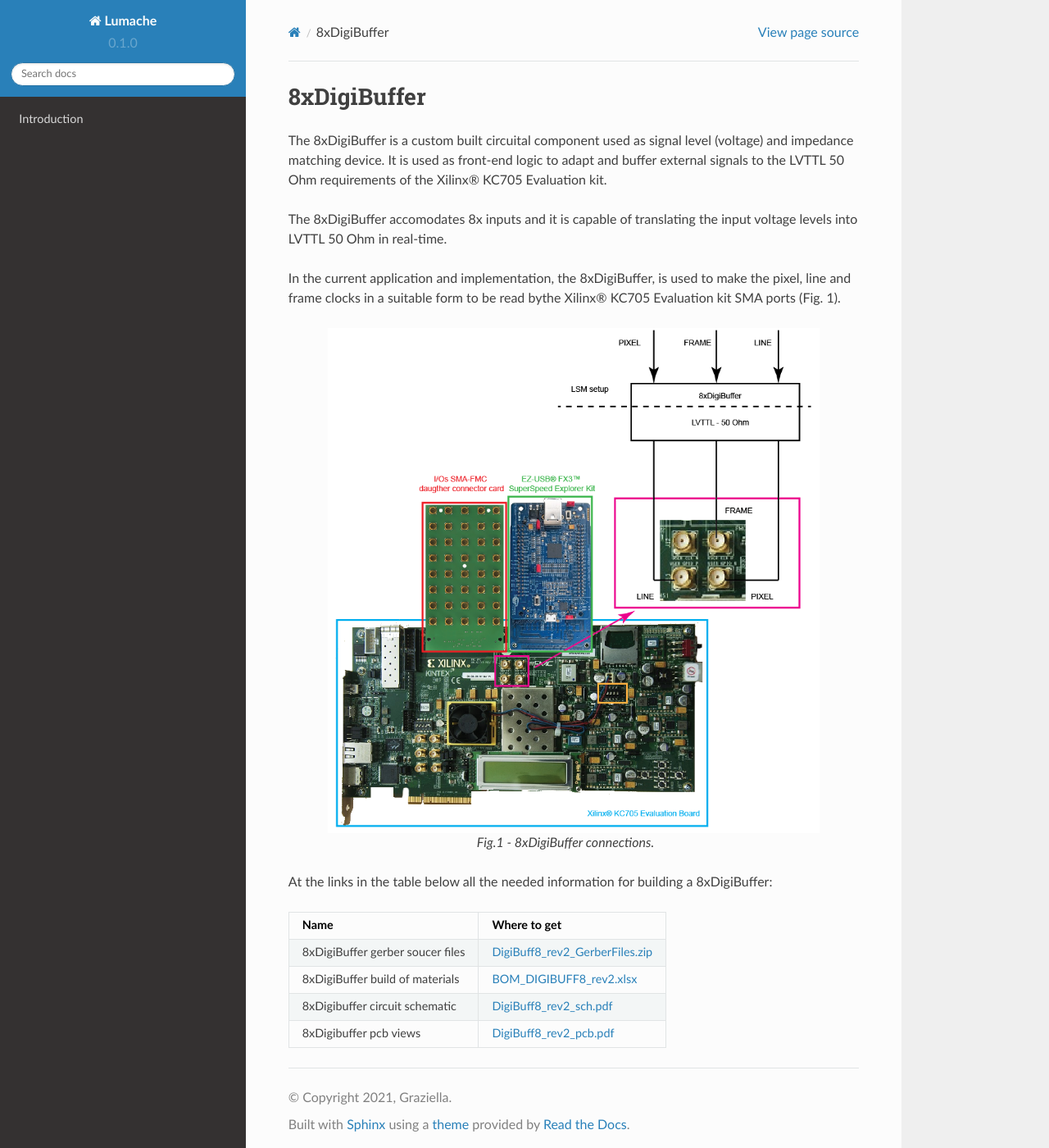
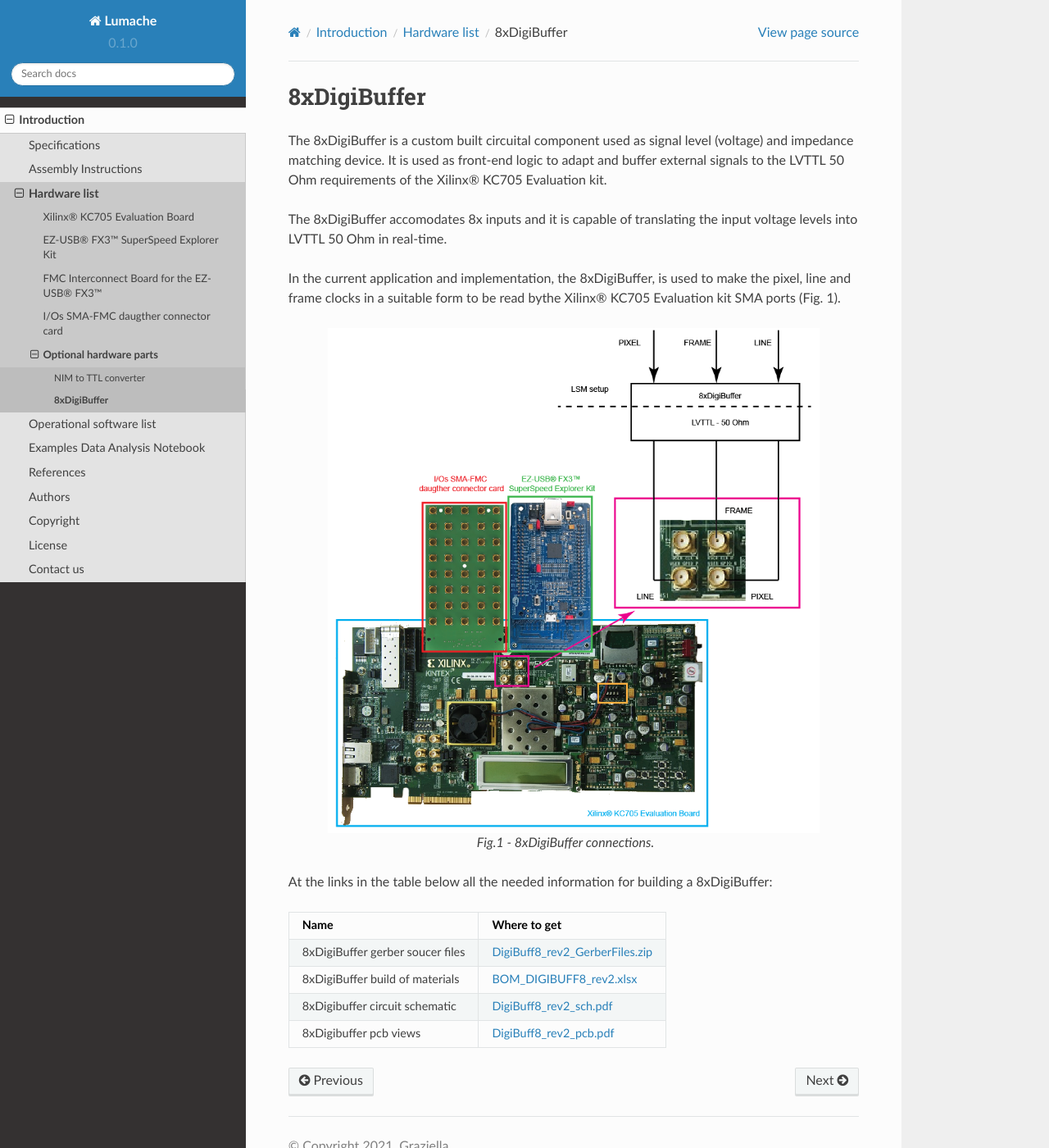
Before and after one commit to mattia-donato/BrightEyes-TTM-docs, a Sphinx documentation site: the page built from docs/source/DigiBuffer.rst, in a window 1280 px wide and 1400 px high. Shown: the whole window at 82% size. Built offline with Sphinx 7.4.7 and the Read the Docs theme 2.0.0, drawn with Linux system fonts in a browser that asks for light colours; pages that are not in the unit, such as notebooks, are missing from menus; some of the changed lines change nothing that is shown.

Commit message:
Update hardware.rst

```diff
--- a/docs/source/hardware.rst
+++ b/docs/source/hardware.rst
@@ -78,6 +78,7 @@
 .. toctree::
    FPGABoard
    USB3
-   FMCadapter
-   IOconnectorBoard
-   8xDigiBuffer
+   FMCAdapter
+   IOConnectorBoard
+   NIM2TTL
+   DigiBuffer
```
